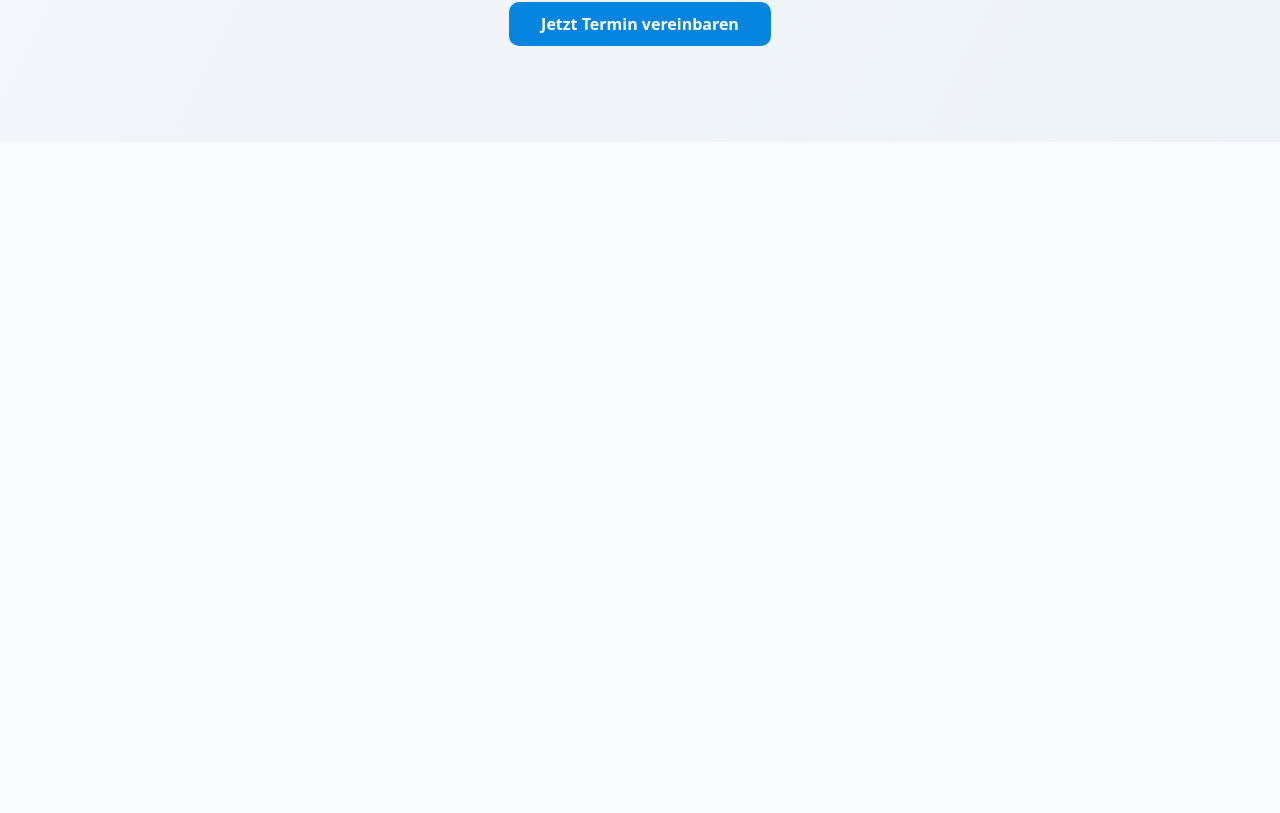
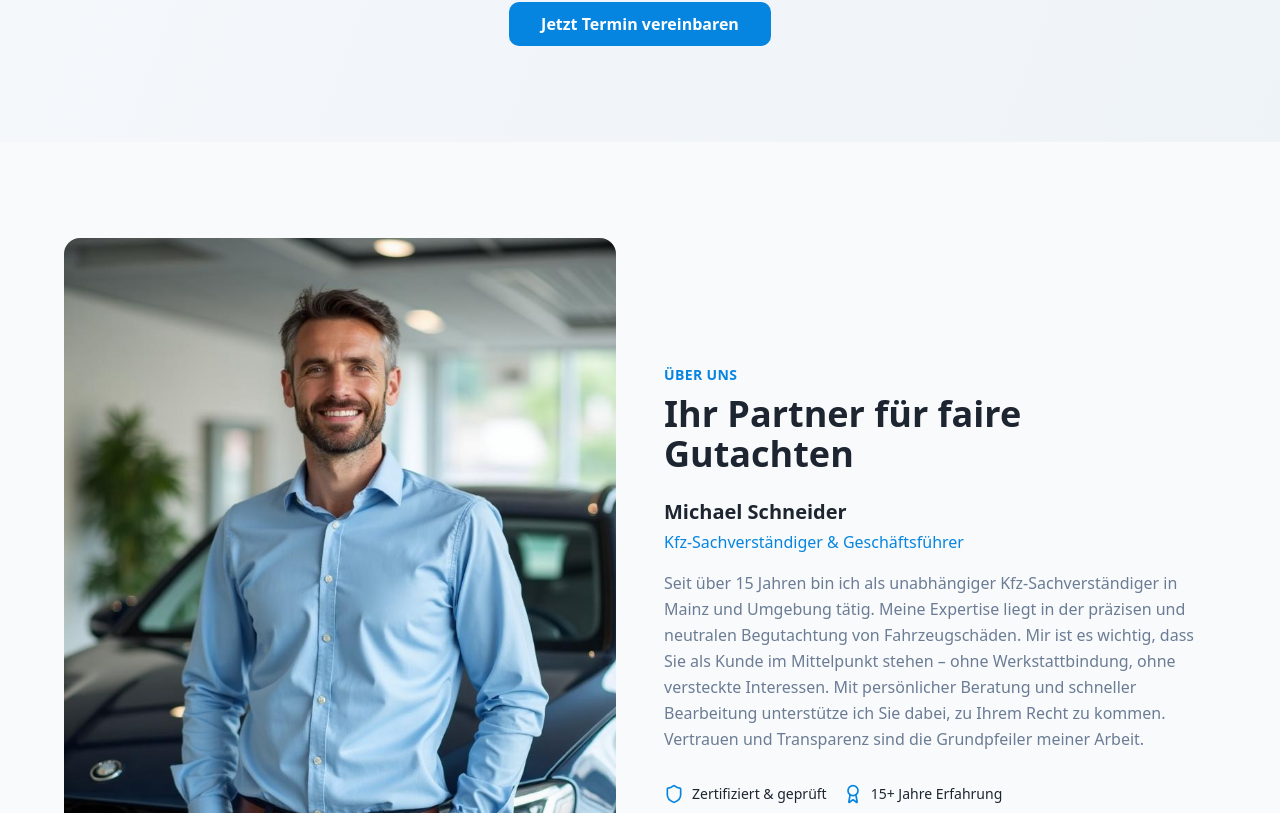
Before and after one commit to FatihK571/mainz-gutachter-hero, a React (Vite) app: page / in a window 1280 px wide. Shown: the part 2407-3220 px from the top of the page. Before the commit the page ends 2549 px from the top, so only its background shows below. Built offline with nearby package versions, Linux system fonts and the light colour scheme; the HTML template or start-up script is replaced by a standard one.

Commit message:
Add "About Us" section

```diff
--- a/src/pages/Index.tsx
+++ b/src/pages/Index.tsx
@@ -1,6 +1,7 @@
 import { Button } from "@/components/ui/button";
 import { Phone, Shield, FileCheck, ClipboardList, BadgeEuro, FileText, Award, MapPin, Scale, Clock, MessageCircle, PhoneCall, Car, FileCheck2 } from "lucide-react";
 import heroImage from "@/assets/hero-gutachter.jpg";
+import founderImage from "@/assets/founder-portrait.jpg";
 
 const Index = () => {
   return (
@@ -335,6 +336,69 @@ const Index = () => {
           </div>
         </div>
       </section>
+
+      {/* About Us Section */}
+      <section className="bg-background py-24">
+        <div className="container mx-auto px-4">
+          <div className="max-w-6xl mx-auto">
+            <div className="grid lg:grid-cols-2 gap-12 items-center">
+              {/* Image Left */}
+              <div className="order-2 lg:order-1">
+                <div className="relative rounded-2xl overflow-hidden shadow-[var(--shadow-lg)]">
+                  <img
+                    src={founderImage}
+                    alt="Michael Schneider, Kfz-Sachverständiger und Geschäftsführer"
+                    className="w-full h-auto object-cover"
+                  />
+                </div>
+              </div>
+
+              {/* Text Right */}
+              <div className="order-1 lg:order-2 space-y-6">
+                <div>
+                  <span className="text-sm font-semibold text-accent uppercase tracking-wide">
+                    Über uns
+                  </span>
+                  <h2 className="text-3xl md:text-4xl font-bold text-foreground mt-2 mb-4">
+                    Ihr Partner für faire Gutachten
+                  </h2>
+                </div>
+
+                <div className="space-y-4">
+                  <div>
+                    <h3 className="text-xl font-semibold text-foreground mb-1">
+                      Michael Schneider
+                    </h3>
+                    <p className="text-accent font-medium">
+                      Kfz-Sachverständiger & Geschäftsführer
+                    </p>
+                  </div>
+
+                  <p className="text-muted-foreground leading-relaxed">
+                    Seit über 15 Jahren bin ich als unabhängiger Kfz-Sachverständiger in Mainz und
+                    Umgebung tätig. Meine Expertise liegt in der präzisen und neutralen Begutachtung
+                    von Fahrzeugschäden. Mir ist es wichtig, dass Sie als Kunde im Mittelpunkt stehen –
+                    ohne Werkstattbindung, ohne versteckte Interessen. Mit persönlicher Beratung und
+                    schneller Bearbeitung unterstütze ich Sie dabei, zu Ihrem Recht zu kommen.
+                    Vertrauen und Transparenz sind die Grundpfeiler meiner Arbeit.
+                  </p>
+
+                  <div className="flex flex-wrap gap-4 pt-4">
+                    <div className="flex items-center gap-2">
+                      <Shield className="w-5 h-5 text-accent" />
+                      <span className="text-sm font-medium text-foreground">Zertifiziert & geprüft</span>
+                    </div>
+                    <div className="flex items-center gap-2">
+                      <Award className="w-5 h-5 text-accent" />
+                      <span className="text-sm font-medium text-foreground">15+ Jahre Erfahrung</span>
+                    </div>
+                  </div>
+                </div>
+              </div>
+            </div>
+          </div>
+        </div>
+      </section>
     </div>
   );
 };
```
Also changed, not shown: src/assets/founder-portrait.jpg (added).
